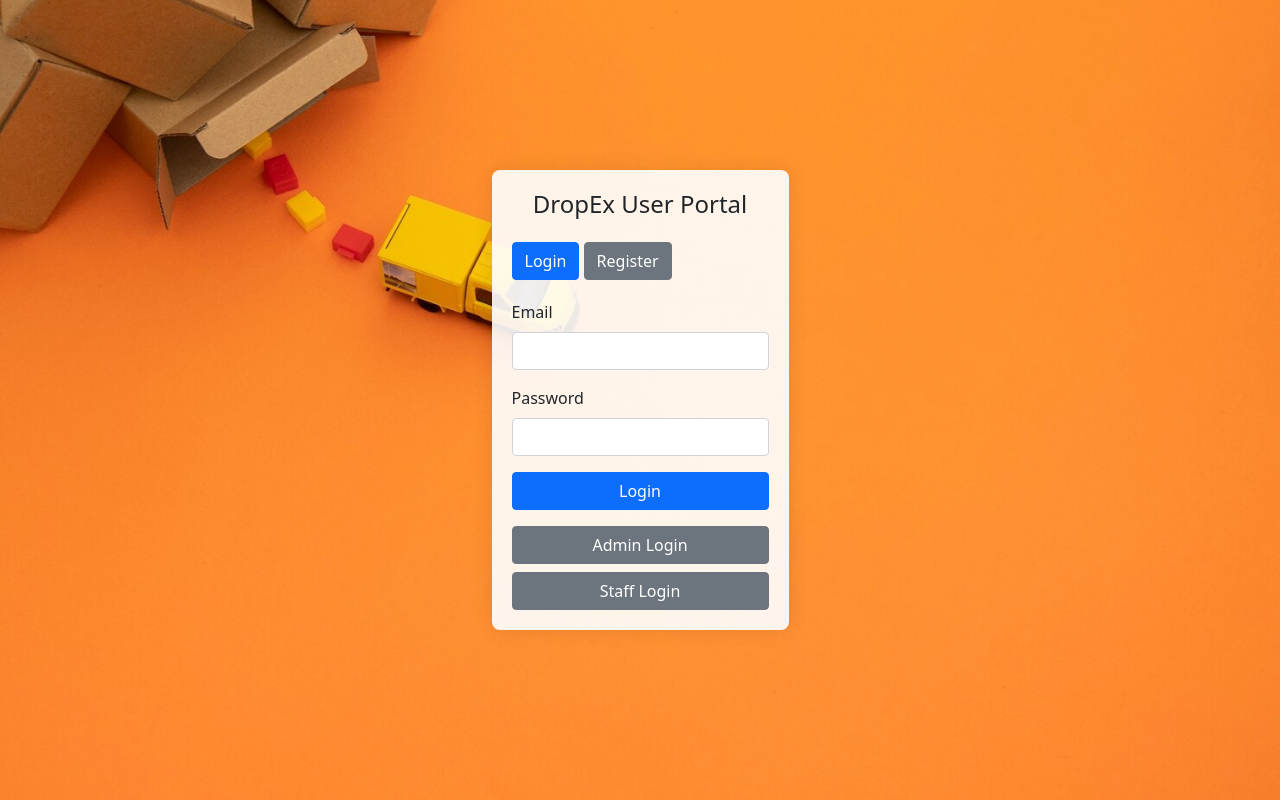
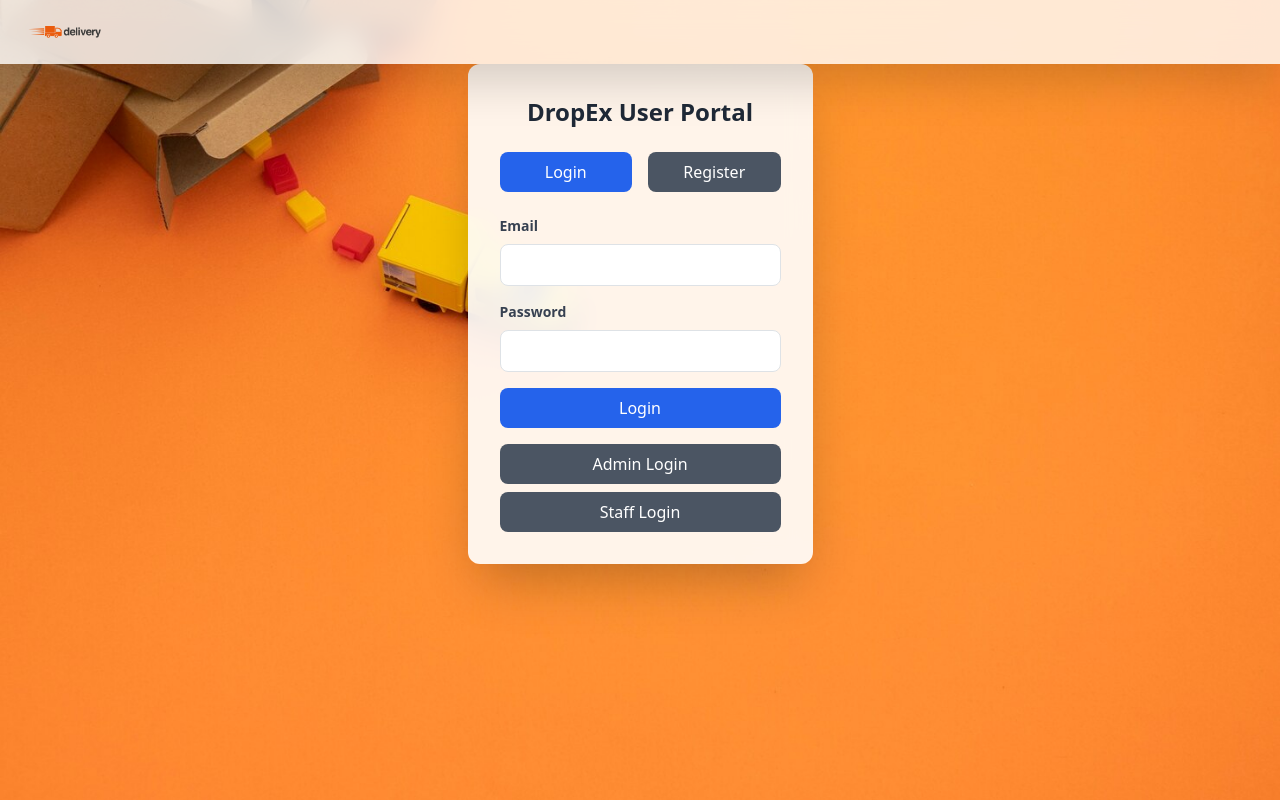
Before and after one commit to misbah7172/DropEx, a PHP site: page /user_login.php in a window 1280 px wide. Run offline with PHP 8.4, Linux system fonts and the light colour scheme; data that the repository does not hold is empty; some libraries are stand-ins or nearby versions.

Commit message:
Update user_login.php

```diff
--- a/DropEx/user_login.php
+++ b/DropEx/user_login.php
@@ -69,6 +69,7 @@ if ($_SERVER["REQUEST_METHOD"] == "POST" && isset($_POST['register'])) {
     <meta charset="UTF-8">
     <meta name="viewport" content="width=device-width, initial-scale=1.0">
     <title>DropEx Login</title>
+    <script src="https://cdn.tailwindcss.com"></script>
     <link href="https://cdn.jsdelivr.net/npm/bootstrap@5.1.3/dist/css/bootstrap.min.css" rel="stylesheet">
     <style>
         body {
@@ -92,61 +93,76 @@ if ($_SERVER["REQUEST_METHOD"] == "POST" && isset($_POST['register'])) {
     </style>
 </head>
 <body>
-    <div class="login-form">
-        <div class="text-center mb-4">
-            <h4>DropEx User Portal</h4>
+    <!-- Navbar -->
+    <nav class="fixed top-0 left-0 right-0 bg-white/80 backdrop-blur-md shadow-lg z-50">
+        <div class="max-w-7xl mx-auto px-4">
+            <div class="flex justify-between h-16 items-center">
+                <div class="flex items-center">
+                    <a href="index.php" class="flex-shrink-0">
+                        <img class="h-12 w-auto" src="Images/logo.png" alt="DropEx Logo">
+                    </a>
+                </div>
+            </div>
+        </div>
+    </nav>
+
+    <div class="min-h-screen pt-16 px-4">
+        <div class="max-w-md mx-auto bg-white/90 backdrop-blur-md rounded-xl shadow-2xl p-8">
+            <div class="text-center mb-6">
+                <h4 class="text-2xl font-bold text-gray-800">DropEx User Portal</h4>
             </div>
 
             <?php if($error): ?>
-            <div class="alert alert-danger"><?php echo $error; ?></div>
+                <div class="mb-4 p-4 rounded-lg bg-red-100 text-red-700"><?php echo $error; ?></div>
             <?php endif; ?>
 
             <?php if($success): ?>
-            <div class="alert alert-success"><?php echo $success; ?></div>
+                <div class="mb-4 p-4 rounded-lg bg-green-100 text-green-700"><?php echo $success; ?></div>
             <?php endif; ?>
 
-        <div class="form-toggle">
-            <button class="btn btn-primary" onclick="showLogin()">Login</button>
-            <button class="btn btn-secondary" onclick="showRegister()">Register</button>
+            <div class="flex space-x-4 mb-6">
+                <button onclick="showLogin()" class="flex-1 py-2 px-4 bg-blue-600 hover:bg-blue-700 text-white rounded-lg transition duration-200">Login</button>
+                <button onclick="showRegister()" class="flex-1 py-2 px-4 bg-gray-600 hover:bg-gray-700 text-white rounded-lg transition duration-200">Register</button>
             </div>
 
             <!-- Login Form -->
-        <form method="POST" action="" id="loginForm">
-            <div class="mb-3">
-            <label for="email" class="form-label">Email</label>
-            <input type="email" class="form-control" id="email" name="email" required>
+            <form method="POST" action="" id="loginForm" class="space-y-4">
+                <div>
+                    <label class="block text-gray-700 text-sm font-semibold mb-2" for="email">Email</label>
+                    <input type="email" class="w-full px-4 py-2 rounded-lg border border-gray-300 focus:ring-2 focus:ring-blue-500 focus:border-blue-500" id="email" name="email" required>
                 </div>
-            <div class="mb-3">
-            <label for="password" class="form-label">Password</label>
-            <input type="password" class="form-control" id="password" name="password" required>
+                <div>
+                    <label class="block text-gray-700 text-sm font-semibold mb-2" for="password">Password</label>
+                    <input type="password" class="w-full px-4 py-2 rounded-lg border border-gray-300 focus:ring-2 focus:ring-blue-500 focus:border-blue-500" id="password" name="password" required>
                 </div>
-            <button type="submit" name="login" class="btn btn-primary w-100">Login</button>
-            <div class="mt-3">
-            <a href="admin_login.php" class="btn btn-secondary w-100 mb-2">Admin Login</a>
-            <a href="login.php" class="btn btn-secondary w-100">Staff Login</a>
+                <button type="submit" name="login" class="w-full py-2 px-4 bg-blue-600 hover:bg-blue-700 text-white rounded-lg transition duration-200">Login</button>
+                <div class="space-y-2">
+                    <a href="admin_login.php" class="block w-full py-2 px-4 bg-gray-600 hover:bg-gray-700 text-white rounded-lg text-center transition duration-200">Admin Login</a>
+                    <a href="login.php" class="block w-full py-2 px-4 bg-gray-600 hover:bg-gray-700 text-white rounded-lg text-center transition duration-200">Staff Login</a>
                 </div>
             </form>
 
             <!-- Registration Form -->
-        <form method="POST" action="" id="registerForm" style="display: none;">
-            <div class="mb-3">
-                <label for="reg_name" class="form-label">Full Name</label>
-                <input type="text" class="form-control" id="reg_name" name="reg_name" required>
+            <form method="POST" action="" id="registerForm" class="space-y-4" style="display: none;">
+                <div>
+                    <label class="block text-gray-700 text-sm font-semibold mb-2" for="reg_name">Full Name</label>
+                    <input type="text" class="w-full px-4 py-2 rounded-lg border border-gray-300 focus:ring-2 focus:ring-blue-500 focus:border-blue-500" id="reg_name" name="reg_name" required>
                 </div>
-            <div class="mb-3">
-                <label for="reg_username" class="form-label">Username</label>
-                <input type="text" class="form-control" id="reg_username" name="reg_username" required>
+                <div>
+                    <label class="block text-gray-700 text-sm font-semibold mb-2" for="reg_username">Username</label>
+                    <input type="text" class="w-full px-4 py-2 rounded-lg border border-gray-300 focus:ring-2 focus:ring-blue-500 focus:border-blue-500" id="reg_username" name="reg_username" required>
                 </div>
-            <div class="mb-3">
-                <label for="reg_email" class="form-label">Email</label>
-                <input type="email" class="form-control" id="reg_email" name="reg_email" required>
+                <div>
+                    <label class="block text-gray-700 text-sm font-semibold mb-2" for="reg_email">Email</label>
+                    <input type="email" class="w-full px-4 py-2 rounded-lg border border-gray-300 focus:ring-2 focus:ring-blue-500 focus:border-blue-500" id="reg_email" name="reg_email" required>
                 </div>
-            <div class="mb-3">
-                <label for="reg_password" class="form-label">Password</label>
-                <input type="password" class="form-control" id="reg_password" name="reg_password" required>
+                <div>
+                    <label class="block text-gray-700 text-sm font-semibold mb-2" for="reg_password">Password</label>
+                    <input type="password" class="w-full px-4 py-2 rounded-lg border border-gray-300 focus:ring-2 focus:ring-blue-500 focus:border-blue-500" id="reg_password" name="reg_password" required>
                 </div>
-            <button type="submit" name="register" class="btn btn-primary w-100">Register</button>
+                <button type="submit" name="register" class="w-full py-2 px-4 bg-blue-600 hover:bg-blue-700 text-white rounded-lg transition duration-200">Register</button>
             </form>
+        </div>
     </div>
 
     <script>
```
Lines whose indentation alone changed are shown as unchanged.
